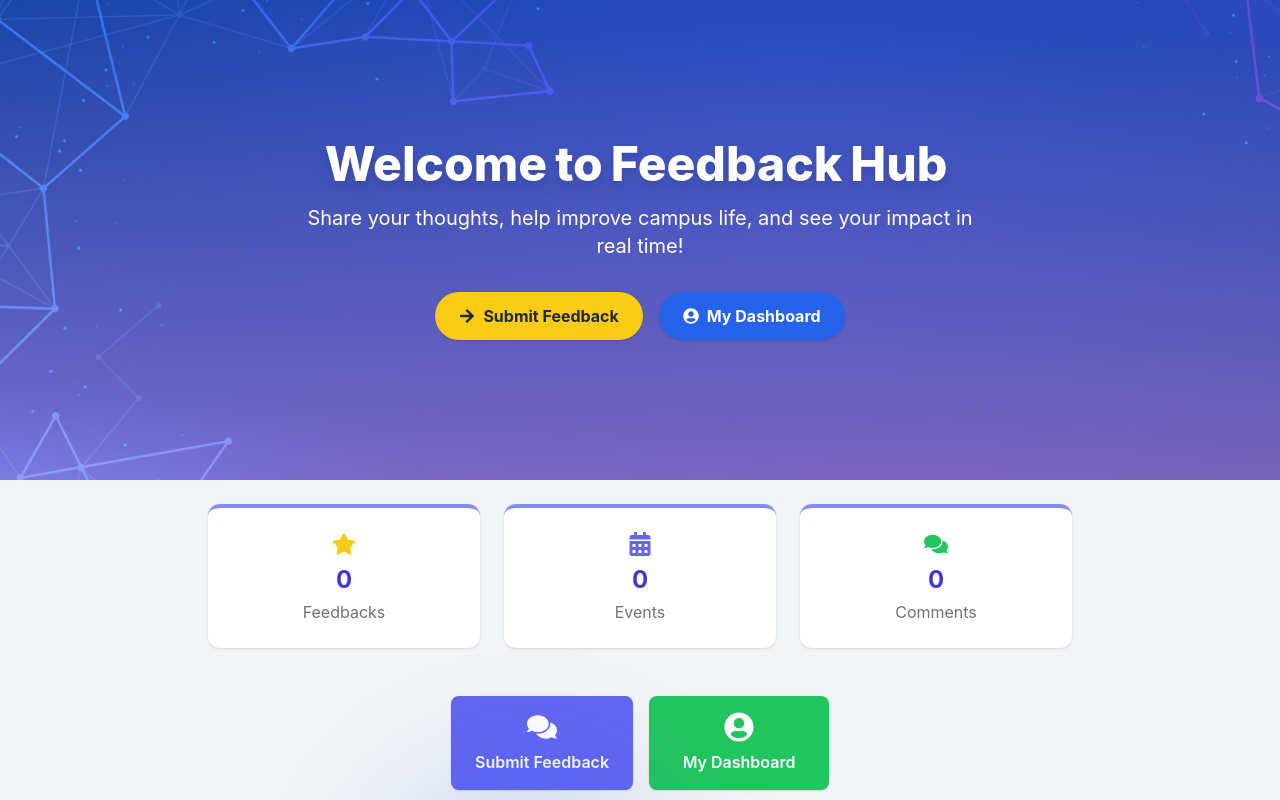
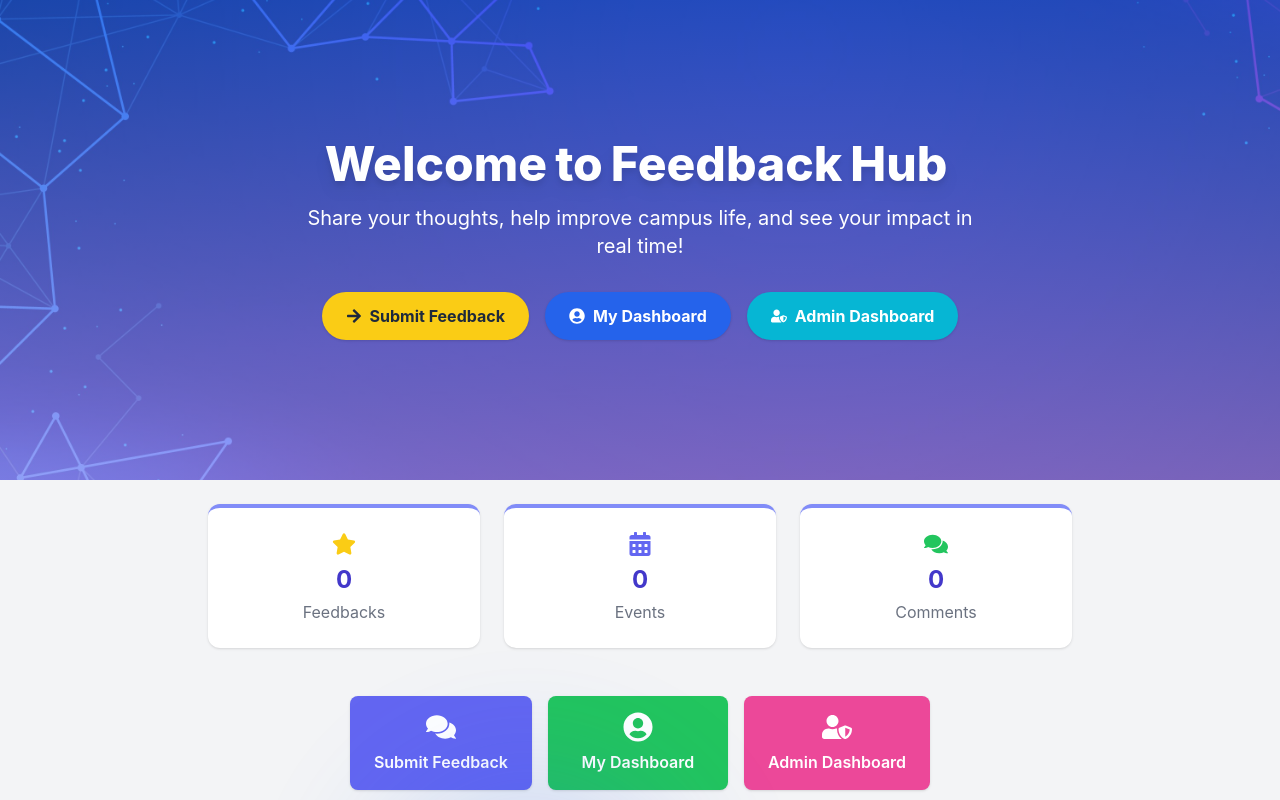
Before and after one commit to vivekydv936/Sentiment_anlaysis_webapp, a React (Vite) app in the folder frontend/: page / in a window 1280 px wide. Shown: the top 800 px of the page. Built offline with nearby package versions, Linux system fonts and the light colour scheme.

Commit message:
admin true

```diff
--- a/frontend/src/pages/Home.jsx
+++ b/frontend/src/pages/Home.jsx
@@ -5,8 +5,8 @@ import mainBg from '../assets/main.jpg';
 import { motion, useAnimation } from 'framer-motion';
 
 // Placeholder for authentication and admin status
-const isLoggedIn = false; // Set to true to simulate logged-in user
-const isAdmin = false; // Set to true to simulate admin
+const isLoggedIn = true; // Set to true to simulate logged-in user
+const isAdmin = true; // Set to true to simulate admin
 const userName = 'John Doe';
 
 const quickStats = [
```
